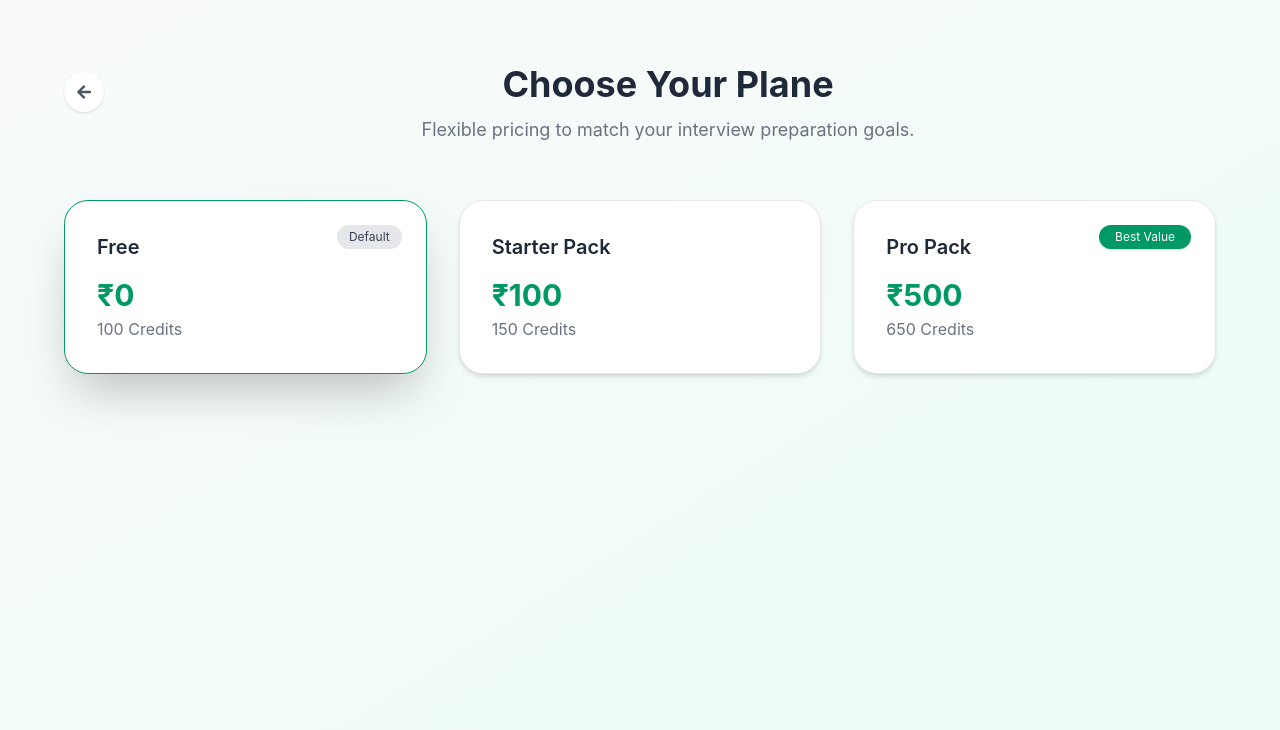
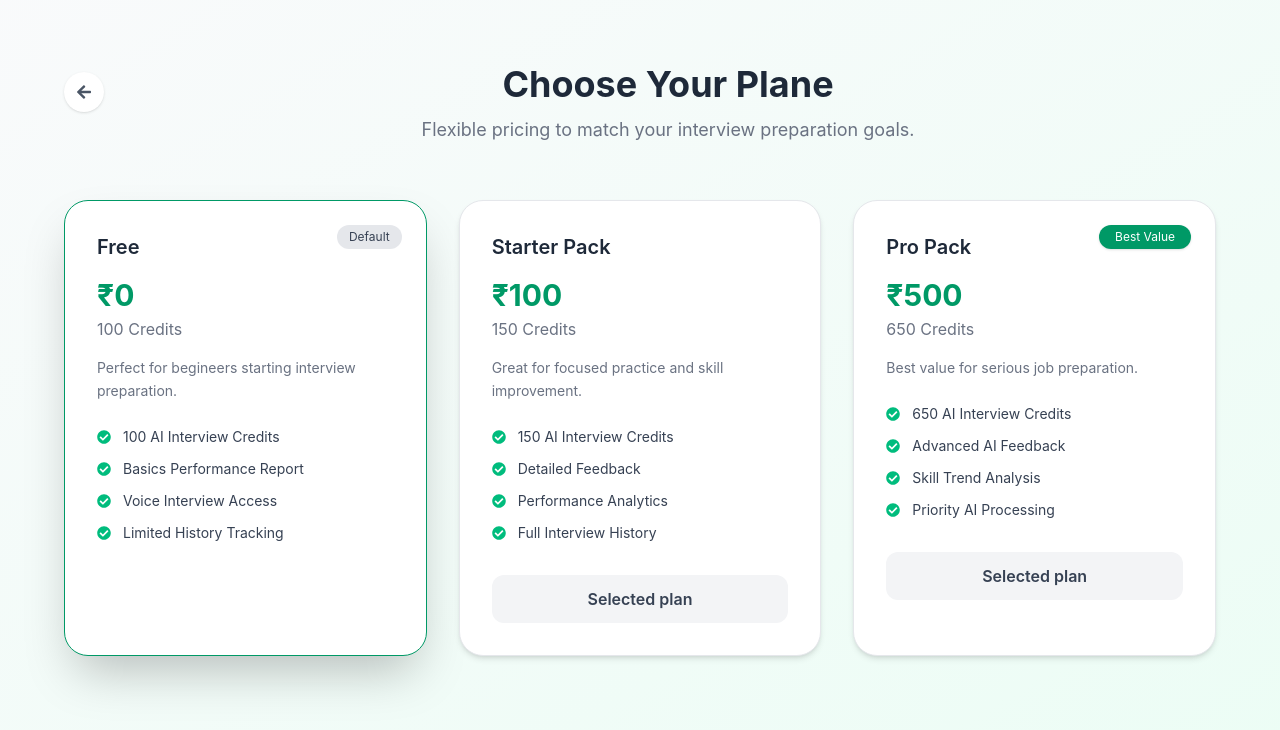
Before and after one commit to manishkumar179/Ai_InterView_Agent, a React (Vite) app in the folder InterviewIQ/client/: page /pricing in a window 1280 px wide. Shown: the top 730 px of the page. Built offline with nearby package versions, Linux system fonts and the light colour scheme; no server answers.

Commit message:
Creating pricing page

```diff
--- a/InterviewIQ/client/src/pages/Pricing.jsx
+++ b/InterviewIQ/client/src/pages/Pricing.jsx
@@ -1,5 +1,5 @@
 import React, { useState } from "react";
-import { FaArrowLeft } from "react-icons/fa";
+import { FaArrowLeft, FaCheckCircle } from "react-icons/fa";
 import { useNavigate } from "react-router-dom";
 import { motion, scale } from "motion/react";
 
@@ -113,8 +113,10 @@ const Pricing = () => {
 
               {/* Default Tag */}
               {plan.default && (
-                <div className=" absolute top-6 right-6 bg-gray-200
-                text-gray-700 text-xs px-3 py-1 rounded-full ">
+                <div
+                  className=" absolute top-6 right-6 bg-gray-200
+                text-gray-700 text-xs px-3 py-1 rounded-full "
+                >
                   Default
                 </div>
               )}
@@ -131,19 +133,42 @@ const Pricing = () => {
                   {plan.price}
                 </span>
 
-                <p className=" text-gray-500 mt-1 ">
-                  {plan.credits} Credits
-                </p>
-
+                <p className=" text-gray-500 mt-1 ">{plan.credits} Credits</p>
               </div>
 
               {/* Description */}
 
-              <p className="  ">
-
+              <p className="text-gray-500 mt-4 text-sm leading-relaxed  ">
+                {plan.description}
               </p>
 
+              {/* Features */}
 
+              <div className=" mt-6 space-y-3 text-left ">
+                {plan.features.map((feature, i) => (
+                  <div key={i} className=" flex items-center gap-3 ">
+                    <FaCheckCircle className=" text-emerald-500 text-sm " />
+                    <span className=" text-gray-700 text-sm ">{feature}</span>
+                  </div>
+                ))}
+              </div>
+
+              {!plan.default && (
+                <button
+                  className={` w-full mt-8 py-3 rounded-xl font-semibold
+                transition ${
+                  isSelected
+                    ? "bg-emerald-600 text-white hover:capacity-90 "
+                    : "bg-gray-100 text-gray-700 hover:bg-emerald-50 "
+                } `}
+                >
+                  {
+                    isSelected ? "Proceed to Pay" : "Selected plan"
+                  }
+
+
+                </button>
+              )}
             </motion.div>
           );
         })}
```
